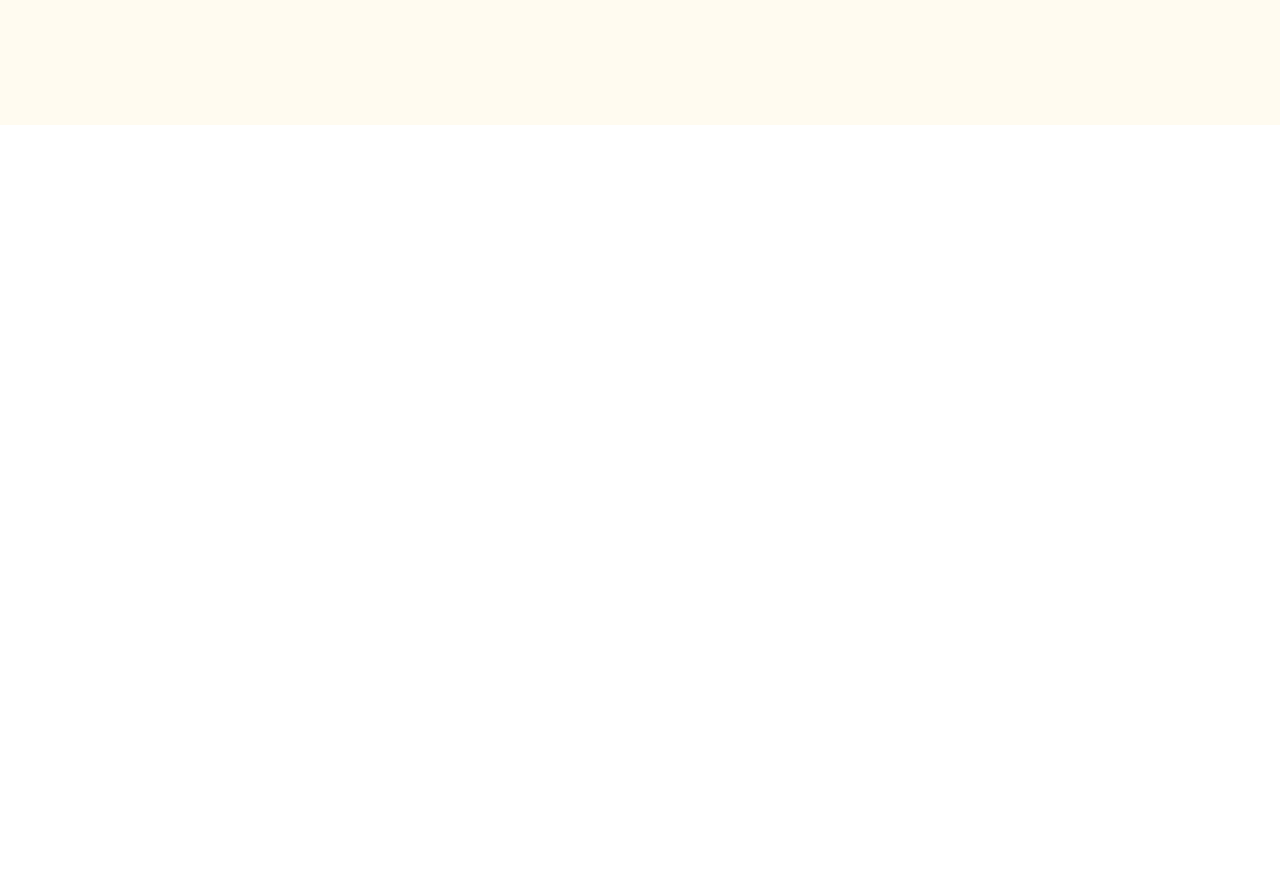
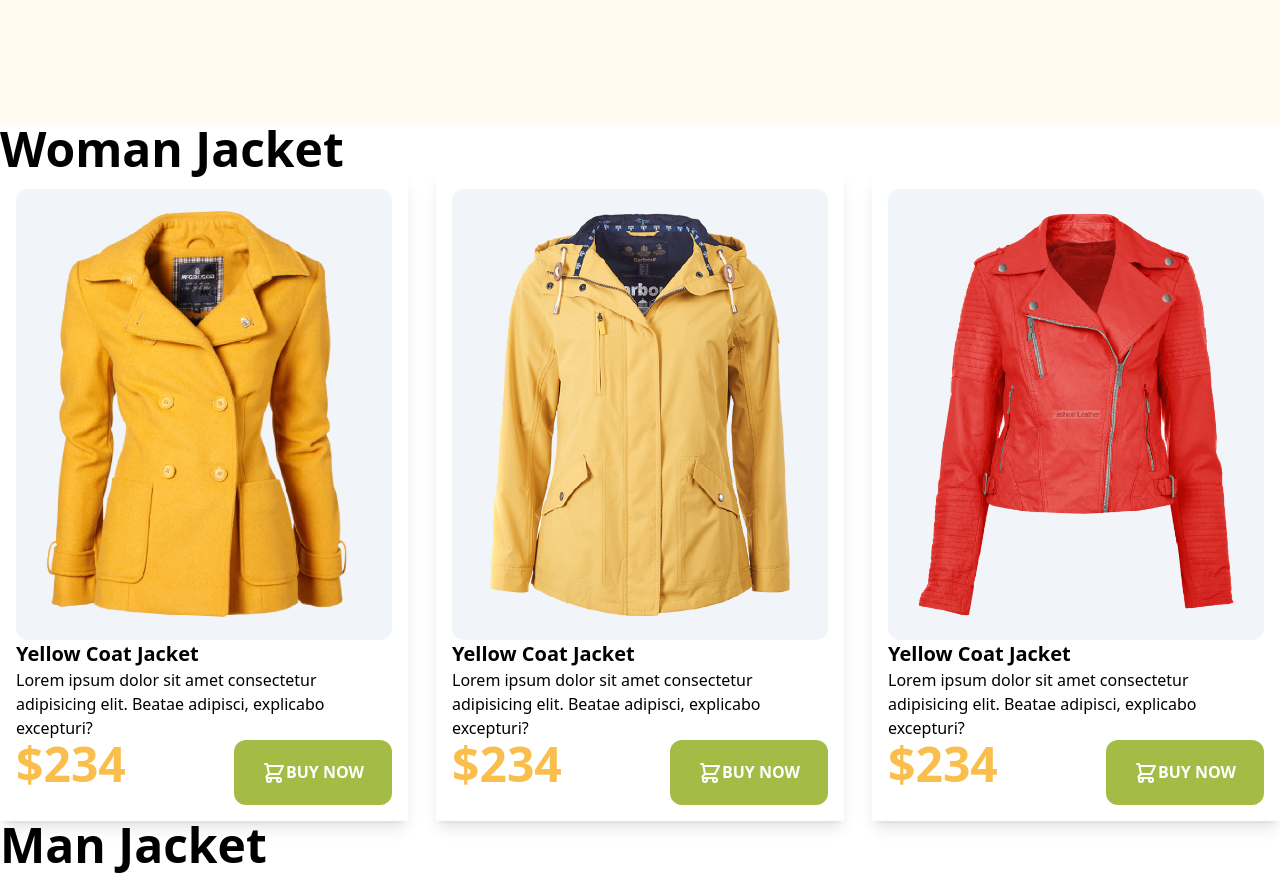
Before and after one commit to niemand20/penguin-fashion-tailwind, a plain HTML site: page penguin-fashion-tailwind/index.html in a window 1280 px wide. Shown: the part 311-1188 px from the top of the page. Before the commit the page ends 800 px from the top, so only its background shows below. Drawn offline with nearby package versions, Linux system fonts and the light colour scheme.

Commit message:
woman jacket section done

```diff
--- a/penguin-fashion-tailwind/index.html
+++ b/penguin-fashion-tailwind/index.html
@@ -13,6 +13,7 @@
               colors: {
                 clifford: '#da373d',
                 penguin:'#FFFBF0',
+                jacketprice:'#FABE4C'
               }
             }
           }
@@ -42,7 +43,93 @@
         </section>
     </header>
 
-    <main>
+    <main class="container mx-auto">
+
+        <!-- women jacket section start-->
+
+        <section>
+            <h1 class="text-5xl font-bold">Woman Jacket</h1>
+            <div class="grid grid-cols-3 gap-7">
+                <!-- Jacket 1 -->
+                <div class="p-4 shadow-lg">
+                    <div class="p-5 bg-slate-100 rounded-xl">
+                        <img src="images/jacket-1.png" alt="">
+                    </div>
+                    <h3 class="text-xl font-semibold">Yellow Coat Jacket</h3>
+                    <p>
+                        Lorem ipsum dolor sit amet consectetur adipisicing elit. Beatae adipisci, explicabo excepturi?
+                    </p>
+                    <div class="flex justify-between">
+                        <h2 class="text-5xl font-bold text-jacketprice">
+                            $234
+
+                        </h2>
+                        <button class="uppercase bg-[#A4BC46] px-7 py-5 text-white font-semibold rounded-xl">
+                            <svg xmlns="http://www.w3.org/2000/svg" class="h-6 w-6  inline" fill="none" viewBox="0 0 24 24" stroke="currentColor" stroke-width="2">
+                                <path stroke-linecap="round" stroke-linejoin="round" d="M3 3h2l.4 2M7 13h10l4-8H5.4M7 13L5.4 5M7 13l-2.293 2.293c-.63.63-.184 1.707.707 1.707H17m0 0a2 2 0 100 4 2 2 0 000-4zm-8 2a2 2 0 11-4 0 2 2 0 014 0z" />
+                              </svg>Buy Now
+                        </button>
+                    </div>
+
+                </div>
+                <!-- Jacket 2 -->
+                <div class="p-4 shadow-lg">
+                    <div class="p-5 bg-slate-100 rounded-xl">
+                        <img src="images/jacket-2.png" alt="">
+                    </div>
+                    <h3 class="text-xl font-semibold">Yellow Coat Jacket</h3>
+                    <p>
+                        Lorem ipsum dolor sit amet consectetur adipisicing elit. Beatae adipisci, explicabo excepturi?
+                    </p>
+                    <div class="flex justify-between">
+                        <h2 class="text-5xl font-bold text-jacketprice">
+                            $234
+
+                        </h2>
+                        <button class="uppercase bg-[#A4BC46] px-7 py-5 text-white font-semibold rounded-xl">
+                            <svg xmlns="http://www.w3.org/2000/svg" class="h-6 w-6  inline" fill="none" viewBox="0 0 24 24" stroke="currentColor" stroke-width="2">
+                                <path stroke-linecap="round" stroke-linejoin="round" d="M3 3h2l.4 2M7 13h10l4-8H5.4M7 13L5.4 5M7 13l-2.293 2.293c-.63.63-.184 1.707.707 1.707H17m0 0a2 2 0 100 4 2 2 0 000-4zm-8 2a2 2 0 11-4 0 2 2 0 014 0z" />
+                              </svg>Buy Now
+                        </button>
+                    </div>
+
+                </div>
+                <!-- Jacket 3 -->
+                <div class="p-4 shadow-lg">
+                    <div class="p-5 bg-slate-100 rounded-xl">
+                        <img src="images/jacket-3.png" alt="">
+                    </div>
+                    <h3 class="text-xl font-semibold">Yellow Coat Jacket</h3>
+                    <p>
+                        Lorem ipsum dolor sit amet consectetur adipisicing elit. Beatae adipisci, explicabo excepturi?
+                    </p>
+                    <div class="flex justify-between">
+                        <h2 class="text-5xl font-bold text-jacketprice">
+                            $234
+
+                        </h2>
+                        <button class="uppercase bg-[#A4BC46] px-7 py-5 text-white font-semibold rounded-xl">
+                            <svg xmlns="http://www.w3.org/2000/svg" class="h-6 w-6  inline" fill="none" viewBox="0 0 24 24" stroke="currentColor" stroke-width="2">
+                                <path stroke-linecap="round" stroke-linejoin="round" d="M3 3h2l.4 2M7 13h10l4-8H5.4M7 13L5.4 5M7 13l-2.293 2.293c-.63.63-.184 1.707.707 1.707H17m0 0a2 2 0 100 4 2 2 0 000-4zm-8 2a2 2 0 11-4 0 2 2 0 014 0z" />
+                              </svg>Buy Now
+                        </button>
+                    </div>
+
+                </div>
+
+            </div>
+        </section>
+
+        <!-- women jacket section end-->
+
+        <!-- Men jacket section starts-->
+
+        <section>
+            <h1 class="text-5xl font-bold">Man Jacket</h1>
+        </section>
+
+        <!-- Men jacket section starts-->
+
 
     </main>
 
```
